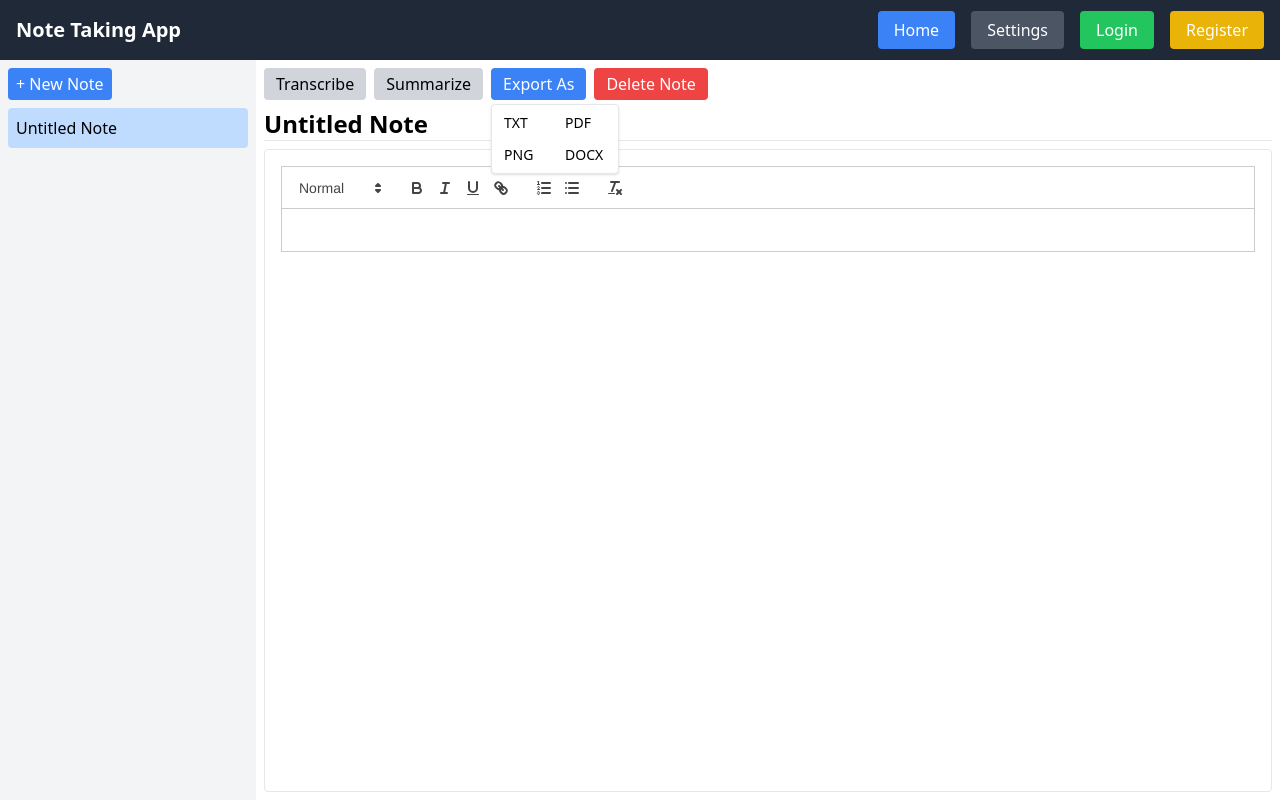
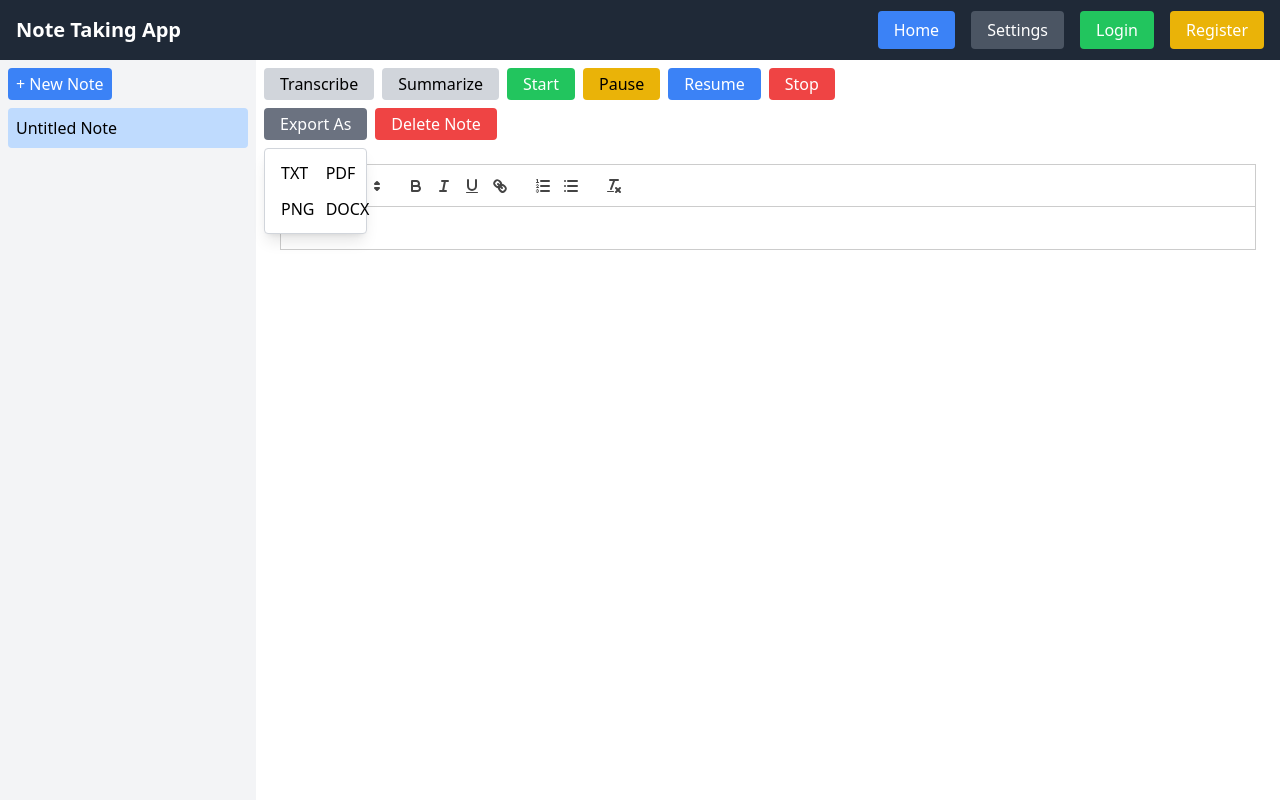
Before and after one commit to bcadestewart/NotaBookPlus, a React (Create React App) app in the folder frontend/: page / in a window 1280 px wide. Both pictures are taken after a click on the button "Export As". Built offline with nearby package versions, Linux system fonts and the light colour scheme.

Commit message:
Add audio recording with pause/resume, automatic .wav download, and reintroduce export options (TXT, PDF, PNG, DOCX) to second toolbar row

```diff
--- a/frontend/src/components/NoteViewer.js
+++ b/frontend/src/components/NoteViewer.js
@@ -1,122 +1,14 @@
-import React, { useState, useEffect, useRef } from 'react';
-import html2pdf from 'html2pdf.js';
-import html2canvas from 'html2canvas';
-import { saveAs } from 'file-saver';
-import JSZip from 'jszip';
-import { Packer, Document, Paragraph } from 'docx';
+import React from 'react';
+import ReactQuill from 'react-quill';
+import 'react-quill/dist/quill.snow.css';
 
-const NoteViewer = ({ note, onUpdate, onDelete }) => {
-  const [content, setContent] = useState(note.content || '');
-  const [title, setTitle] = useState(note.title || 'Untitled Note');
-  const [isDropdownOpen, setIsDropdownOpen] = useState(false);
-  const dropdownRef = useRef(null);
-  const contentRef = useRef(null);
-
-  useEffect(() => {
-    setContent(note.content || '');
-    setTitle(note.title || 'Untitled Note');
-  }, [note]);
-
-  useEffect(() => {
-    const handleClickOutside = (e) => {
-      if (dropdownRef.current && !dropdownRef.current.contains(e.target)) {
-        setIsDropdownOpen(false);
-      }
-    };
-    document.addEventListener('mousedown', handleClickOutside);
-    return () => document.removeEventListener('mousedown', handleClickOutside);
-  }, []);
-
-  const handleSave = () => {
-    onUpdate({ ...note, title, content });
-  };
-
-  const exportAsTxt = () => {
-    const blob = new Blob([content], { type: 'text/plain;charset=utf-8' });
-    saveAs(blob, `${title}.txt`);
-  };
-
-  const exportAsPdf = () => {
-    const element = document.createElement('div');
-    element.innerHTML = content;
-    html2pdf().from(element).save(`${title}.pdf`);
-  };
-
-  const exportAsPng = async () => {
-    if (!contentRef.current) return;
-    const canvas = await html2canvas(contentRef.current);
-    canvas.toBlob((blob) => {
-      if (blob) saveAs(blob, `${title}.png`);
-    });
-  };
-
-  const exportAsDocx = async () => {
-    const doc = new Document({
-      sections: [{
-        children: [new Paragraph(content)],
-      }],
-    });
-
-    const blob = await Packer.toBlob(doc);
-    saveAs(blob, `${title}.docx`);
-  };
-
-  const handleExport = (type) => {
-    switch (type) {
-      case 'txt': exportAsTxt(); break;
-      case 'pdf': exportAsPdf(); break;
-      case 'png': exportAsPng(); break;
-      case 'docx': exportAsDocx(); break;
-      default: break;
-    }
-    setIsDropdownOpen(false);
-  };
-
+const NoteViewer = ({ content, onChange }) => {
   return (
-    <div className="flex flex-col h-full">
-      <div className="flex items-center justify-between mb-2">
-        <input
-          type="text"
-          value={title}
-          onChange={(e) => setTitle(e.target.value)}
-          onBlur={handleSave}
-          className="text-2xl font-bold mb-1 border-b outline-none flex-grow mr-2"
-        />
-        <div className="relative inline-block text-left" ref={dropdownRef}>
-          <button
-            onClick={() => setIsDropdownOpen((prev) => !prev)}
-            className="bg-blue-500 text-white px-3 py-1 rounded mr-2"
-          >
-            Export As
-          </button>
-          {isDropdownOpen && (
-            <div className="absolute right-0 mt-1 grid grid-cols-2 gap-1 bg-white border rounded shadow w-32 p-1 z-10">
-              {['txt', 'pdf', 'png', 'docx'].map((type) => (
-                <button
-                  key={type}
-                  onClick={() => handleExport(type)}
-                  className="text-sm px-2 py-1 hover:bg-blue-100 text-left"
-                >
-                  {type.toUpperCase()}
-                </button>
-              ))}
-            </div>
-          )}
-        </div>
-        <button
-          onClick={() => onDelete(note.id)}
-          className="bg-red-500 text-white px-3 py-1 rounded"
-        >
-          Delete Note
-        </button>
-      </div>
-
-      <div
-        ref={contentRef}
-        contentEditable
-        className="flex-1 border p-2 rounded overflow-y-auto"
-        onInput={(e) => setContent(e.currentTarget.innerHTML)}
-        dangerouslySetInnerHTML={{ __html: content }}
+    <div className="editor-container border border-gray-300 p-4 rounded overflow-auto flex-1">
+      <ReactQuill
+        value={content}
+        onChange={onChange}
+        theme="snow"
       />
     </div>
   );
--- a/frontend/src/pages/Home.js
+++ b/frontend/src/pages/Home.js
@@ -6,55 +6,50 @@ import html2pdf from 'html2pdf.js';
 import html2canvas from 'html2canvas';
 import { saveAs } from 'file-saver';
 import JSZip from 'jszip';
-import { Packer, Document, Paragraph } from 'docx';
+import { Document, Packer, Paragraph } from 'docx';
 
 const Home = () => {
-  const [notes, setNotes] = useState([{ id: 1, title: 'Untitled Note', content: '' }]);
+  const [notes, setNotes] = useState([
+    { id: 1, title: 'Untitled Note', content: '' }
+  ]);
   const [selectedNoteId, setSelectedNoteId] = useState(1);
   const [editorContent, setEditorContent] = useState('');
-  const [title, setTitle] = useState('Untitled Note');
-  const [isDropdownOpen, setIsDropdownOpen] = useState(false);
+  const [showExportDropdown, setShowExportDropdown] = useState(false);
 
   const fileInputRef = useRef(null);
-  const dropdownRef = useRef(null);
-  const contentRef = useRef(null);
-
   const selectedNote = notes.find(note => note.id === selectedNoteId);
 
+  const mediaRecorderRef = useRef(null);
+  const recordedChunksRef = useRef([]);
+  const [isRecording, setIsRecording] = useState(false);
+
   useEffect(() => {
+    const selectedNote = notes.find(note => note.id === selectedNoteId);
     if (selectedNote) {
       setEditorContent(selectedNote.content);
-      setTitle(selectedNote.title);
     }
   }, [selectedNoteId, notes]);
-
-  useEffect(() => {
-    const handleClickOutside = (e) => {
-      if (dropdownRef.current && !dropdownRef.current.contains(e.target)) {
-        setIsDropdownOpen(false);
-      }
-    };
-    document.addEventListener('mousedown', handleClickOutside);
-    return () => document.removeEventListener('mousedown', handleClickOutside);
-  }, []);
 
   const createNewNote = () => {
     const newId = Date.now();
     const newNote = { id: newId, title: 'Untitled Note', content: '' };
-    const updated = notes.map(note =>
-      note.id === selectedNoteId ? { ...note, content: editorContent } : note
-    );
-    setNotes([...updated, newNote]);
-    setSelectedNoteId(newId);
-    setEditorContent('');
-    setTitle('Untitled Note');
+
+    setNotes(prevNotes => {
+      const updated = prevNotes.map(note =>
+        note.id === selectedNoteId ? { ...note, content: editorContent } : note
+      );
+      return [...updated, newNote];
+    });
+
+    setTimeout(() => {
+      setSelectedNoteId(newId);
+      setEditorContent('');
+    }, 0);
   };
 
   const handleNoteSelect = (id) => {
-    const updated = notes.map(note =>
-      note.id === selectedNoteId ? { ...note, content: editorContent, title } : note
-    );
-    setNotes(updated);
+    const updatedNotes = notes.map(note => note.id === selectedNoteId ? { ...note, content: editorContent } : note);
+    setNotes(updatedNotes);
     setSelectedNoteId(id);
   };
 
@@ -74,109 +69,169 @@ const Home = () => {
     }
   };
 
+  const handleDeleteNote = () => {
+    const updated = notes.filter(note => note.id !== selectedNoteId);
+    setNotes(updated);
+    if (updated.length > 0) {
+      setSelectedNoteId(updated[0].id);
+      setEditorContent(updated[0].content);
+    } else {
+      const fallbackNote = { id: Date.now(), title: 'Untitled Note', content: '' };
+      setNotes([fallbackNote]);
+      setSelectedNoteId(fallbackNote.id);
+      setEditorContent('');
+    }
+  };
+
+  const handleExportTXT = () => {
+    const blob = new Blob([editorContent], { type: 'text/plain;charset=utf-8' });
+    saveAs(blob, `${selectedNote?.title || 'note'}.txt`);
+    setShowExportDropdown(false);
+  };
+
+  const handleExportPDF = () => {
+    const element = document.createElement('div');
+    element.innerHTML = editorContent;
+    html2pdf().from(element).save(`${selectedNote?.title || 'note'}.pdf`);
+    setShowExportDropdown(false);
+  };
+
+  const handleExportPNG = () => {
+    const container = document.querySelector('.ql-editor');
+    html2canvas(container).then(canvas => {
+      canvas.toBlob(blob => {
+        saveAs(blob, `${selectedNote?.title || 'note'}.png`);
+      });
+    });
+    setShowExportDropdown(false);
+  };
+
+  const handleExportDOCX = async () => {
+    const paragraphs = editorContent
+      .split('\n')
+      .filter(line => line.trim() !== '')
+      .map(line => new Paragraph(line));
+    const doc = new Document({ sections: [{ properties: {}, children: paragraphs }] });
+    const buffer = await Packer.toBlob(doc);
+    saveAs(buffer, `${selectedNote?.title || 'note'}.docx`);
+    setShowExportDropdown(false);
+  };
+
+  const toggleExportDropdown = () => {
+    setShowExportDropdown(prev => !prev);
+  };
+
+  const triggerFilePicker = () => {
+    fileInputRef.current.click();
+  };
+
   const handleTranscriptionUpload = async (event) => {
     const file = event.target.files[0];
     if (!file) return;
     const formData = new FormData();
     formData.append('file', file);
+
     try {
-      const response = await axios.post('http://localhost:8000/transcribe', formData, {
-        headers: { 'Content-Type': 'multipart/form-data' },
-      });
+      const response = await axios.post('http://localhost:8000/transcribe', formData);
       const text = response.data?.text;
       if (text) {
-        const updatedContent = `${editorContent}\n\n${text}`;
-        setEditorContent(updatedContent);
-        setNotes(notes.map(note =>
-          note.id === selectedNoteId ? { ...note, content: updatedContent } : note
-        ));
+        setEditorContent(prev => `${prev}\n\n${text}`);
+        setNotes(prevNotes =>
+          prevNotes.map(note =>
+            note.id === selectedNoteId
+              ? { ...note, content: `${editorContent}\n\n${text}` }
+              : note
+          )
+        );
       } else {
         alert('No transcription result received.');
       }
-    } catch (err) {
-      console.error('Transcription error:', err);
-      alert('Error while transcribing.');
+    } catch (error) {
+      console.error('Transcription error:', error);
+      alert('An error occurred while transcribing.');
     }
   };
 
   const handleSummarizeClick = async () => {
-    if (!editorContent.trim()) {
-      alert('Note is empty. Nothing to summarize.');
-      return;
-    }
+    if (!editorContent.trim()) return alert("Note is empty.");
     try {
-      const response = await axios.post('http://localhost:8000/summarize', {
-        text: editorContent,
-      });
+      const response = await axios.post('http://localhost:8000/summarize', { text: editorContent });
       const summary = response.data?.summary;
       if (summary) {
         const newId = Date.now();
         const summaryNote = {
           id: newId,
-          title: `Summarization of ${title}`,
-          content: `Summarization:\n\n${summary}`,
+          title: `Summarization of ${selectedNote?.title || "Note"}`,
+          content: `Summarization:\n\n${summary}`
         };
-        setNotes(prev => [...prev, summaryNote]);
+        setNotes(prevNotes => [...prevNotes, summaryNote]);
         setSelectedNoteId(newId);
         setEditorContent(summaryNote.content);
-        setTitle(summaryNote.title);
       } else {
-        alert('No summary returned.');
+        alert("No summary returned.");
       }
     } catch (err) {
-      console.error('Summarize error:', err);
-      alert('Error during summarization.');
+      console.error("Summarization error:", err);
+      alert("Error summarizing.");
     }
   };
 
-  const handleDeleteNote = () => {
-    const updated = notes.filter(note => note.id !== selectedNoteId);
-    setNotes(updated);
-    if (updated.length > 0) {
-      setSelectedNoteId(updated[0].id);
-    } else {
-      createNewNote();
+  const startRecording = async () => {
+    const stream = await navigator.mediaDevices.getUserMedia({ audio: true });
+    const mediaRecorder = new MediaRecorder(stream);
+    mediaRecorderRef.current = mediaRecorder;
+    recordedChunksRef.current = [];
+
+    mediaRecorder.ondataavailable = (event) => {
+      if (event.data.size > 0) {
+        recordedChunksRef.current.push(event.data);
+      }
+    };
+
+    mediaRecorder.onstop = () => {
+      const blob = new Blob(recordedChunksRef.current, { type: 'audio/wav' });
+      const url = URL.createObjectURL(blob);
+      const a = document.createElement('a');
+      a.style.display = 'none';
+      a.href = url;
+      a.download = 'recording.wav';
+      document.body.appendChild(a);
+      a.click();
+      URL.revokeObjectURL(url);
+    };
+
+    mediaRecorder.start();
+    setIsRecording(true);
+  };
+
+  const pauseRecording = () => {
+    if (mediaRecorderRef.current?.state === 'recording') {
+      mediaRecorderRef.current.pause();
     }
   };
 
-  const triggerFilePicker = () => fileInputRef.current.click();
+  const resumeRecording = () => {
+    if (mediaRecorderRef.current?.state === 'paused') {
+      mediaRecorderRef.current.resume();
+    }
+  };
 
-  const handleExport = (type) => {
-    const fileName = `${title}.${type}`;
-    switch (type) {
-      case 'txt':
-        const txtBlob = new Blob([editorContent], { type: 'text/plain;charset=utf-8' });
-        saveAs(txtBlob, fileName);
-        break;
-      case 'pdf':
-        const pdfDiv = document.createElement('div');
-        pdfDiv.innerHTML = editorContent;
-        html2pdf().from(pdfDiv).save(fileName);
-        break;
-      case 'png':
-        if (!contentRef.current) return;
-        html2canvas(contentRef.current).then(canvas => {
-          canvas.toBlob(blob => {
-            if (blob) saveAs(blob, fileName);
-          });
-        });
-        break;
-      case 'docx':
-        const doc = new Document({
-          sections: [{
-            children: [new Paragraph(editorContent)],
-          }],
-        });
-        Packer.toBlob(doc).then(blob => saveAs(blob, fileName));
-        break;
+  const stopRecording = () => {
+    if (mediaRecorderRef.current?.state === 'recording' || mediaRecorderRef.current?.state === 'paused') {
+      mediaRecorderRef.current.stop();
+      setIsRecording(false);
     }
-    setIsDropdownOpen(false);
   };
 
   return (
     <div className="flex h-screen">
       <div className="w-1/5 bg-gray-100 p-2">
-        <button onClick={createNewNote} className="mb-2 px-2 py-1 bg-blue-500 text-white rounded">+ New Note</button>
+        <button
+          onClick={createNewNote}
+          className="mb-2 px-2 py-1 bg-blue-500 text-white rounded"
+        >
+          + New Note
+        </button>
         {notes.map(note => (
           <div
             key={note.id}
@@ -191,38 +246,15 @@ const Home = () => {
           </div>
         ))}
       </div>
-
       <div className="flex-1 p-2 flex flex-col">
-        <div className="flex items-center mb-2 space-x-2">
-          <button onClick={triggerFilePicker} className="px-3 py-1 bg-gray-300 rounded">Transcribe</button>
-          <button onClick={handleSummarizeClick} className="px-3 py-1 bg-gray-300 rounded">Summarize</button>
-
-          <div className="relative" ref={dropdownRef}>
-            <button
-              onClick={() => setIsDropdownOpen(prev => !prev)}
-              className="px-3 py-1 bg-blue-500 text-white rounded"
-            >
-              Export As
-            </button>
-            {isDropdownOpen && (
-              <div className="absolute mt-1 grid grid-cols-2 gap-1 bg-white border rounded shadow w-32 p-1 z-10">
-                {['txt', 'pdf', 'png', 'docx'].map(type => (
-                  <button
-                    key={type}
-                    onClick={() => handleExport(type)}
-                    className="text-sm px-2 py-1 hover:bg-blue-100 text-left"
-                  >
-                    {type.toUpperCase()}
-                  </button>
-                ))}
-              </div>
-            )}
-          </div>
-
-          <button onClick={handleDeleteNote} className="px-3 py-1 bg-red-500 text-white rounded">
-            Delete Note
-          </button>
-
+        {/* Top row buttons */}
+        <div className="flex flex-wrap items-center gap-2 mb-2">
+          <button onClick={triggerFilePicker} className="px-4 py-1 bg-gray-300 rounded">Transcribe</button>
+          <button onClick={handleSummarizeClick} className="px-4 py-1 bg-gray-300 rounded">Summarize</button>
+          <button onClick={startRecording} className="px-4 py-1 bg-green-500 text-white rounded">Start</button>
+          <button onClick={pauseRecording} className="px-4 py-1 bg-yellow-500 text-black rounded">Pause</button>
+          <button onClick={resumeRecording} className="px-4 py-1 bg-blue-500 text-white rounded">Resume</button>
+          <button onClick={stopRecording} className="px-4 py-1 bg-red-500 text-white rounded">Stop</button>
           <input
             ref={fileInputRef}
             type="file"
@@ -232,18 +264,31 @@ const Home = () => {
           />
         </div>
 
-        <input
-          type="text"
-          value={title}
-          onChange={e => setTitle(e.target.value)}
-          onBlur={() => {
-            setNotes(notes.map(note => note.id === selectedNoteId ? { ...note, title } : note));
-          }}
-          className="text-2xl font-bold border-b mb-2 outline-none"
-        />
+        {/* Export + Delete row */}
+        <div className="flex flex-wrap items-center gap-2 mb-2">
+          <div className="relative">
+            <button onClick={toggleExportDropdown} className="px-4 py-1 bg-gray-500 text-white rounded">Export As</button>
+            {showExportDropdown && (
+              <div
+                className="absolute mt-2 grid grid-cols-2 gap-1 bg-white border border-gray-300 rounded shadow-lg p-2 z-50"
+                onMouseLeave={() => setShowExportDropdown(false)}
+              >
+                <button onClick={handleExportTXT} className="px-2 py-1 hover:bg-gray-100 text-left">TXT</button>
+                <button onClick={handleExportPDF} className="px-2 py-1 hover:bg-gray-100 text-left">PDF</button>
+                <button onClick={handleExportPNG} className="px-2 py-1 hover:bg-gray-100 text-left">PNG</button>
+                <button onClick={handleExportDOCX} className="px-2 py-1 hover:bg-gray-100 text-left">DOCX</button>
+              </div>
+            )}
+          </div>
+          <button onClick={handleDeleteNote} className="px-4 py-1 bg-red-500 text-white rounded">Delete Note</button>
+        </div>
 
-        <div className="editor-container flex-1 overflow-y-auto border rounded p-2" ref={contentRef}>
-          <ReactQuill value={editorContent} onChange={handleNoteChange} theme="snow" />
+        <div className="editor-container">
+          <ReactQuill
+            value={editorContent}
+            onChange={handleNoteChange}
+            theme="snow"
+          />
         </div>
       </div>
     </div>
```
Also changed, not shown: 1 other file (tests, documents, lock files or other folders).
